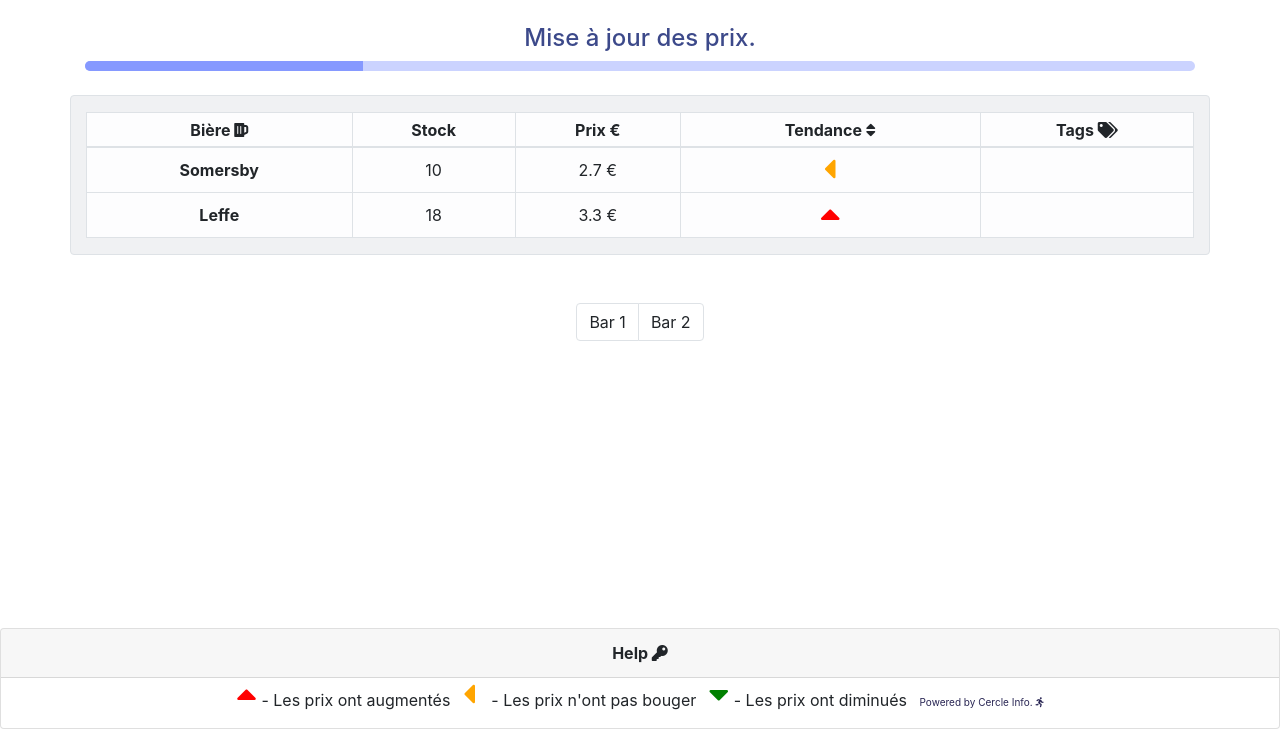
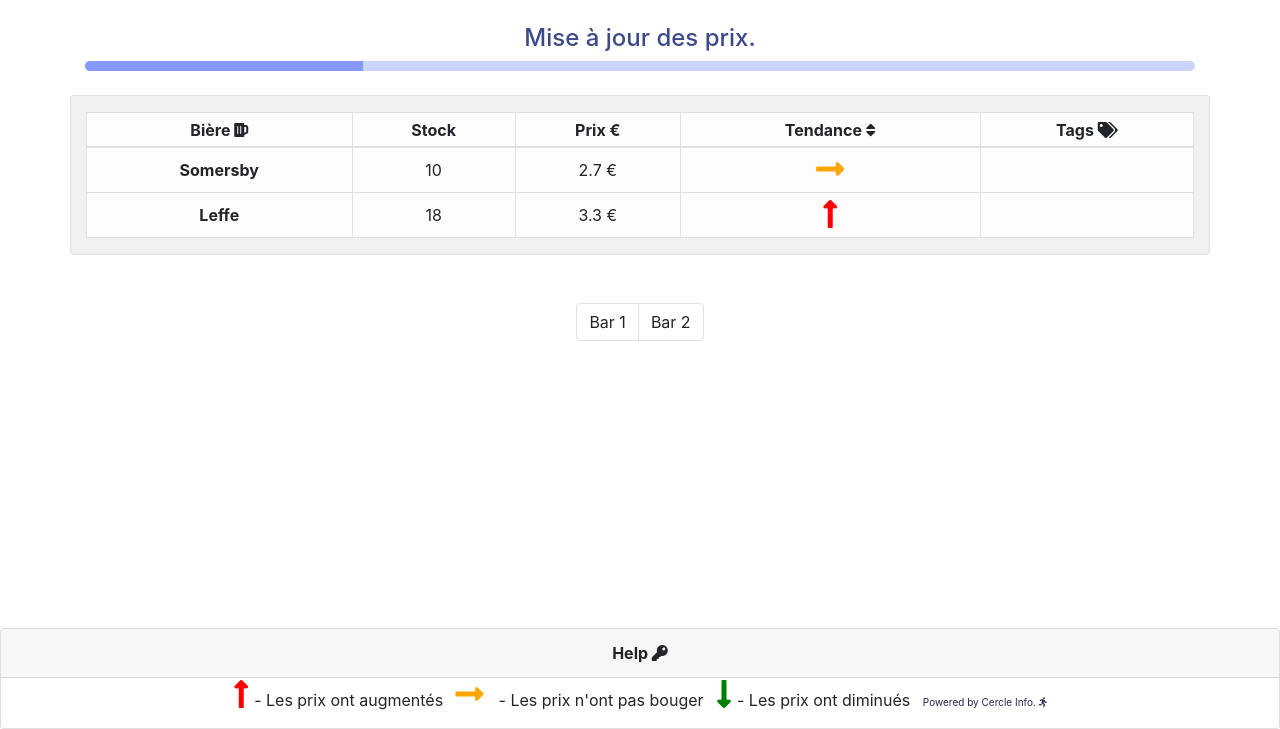
Before and after one commit to hugojcqs/Boursiere, a Django app: page /stock_page/ in a window 1280 px wide. Shown: the part 71-800 px from the top of the page. Run offline with Django 3.2, Linux system fonts and the light colour scheme; data comes from the database, SQL or seed files in the repository; both versions use the stored data as it was after the commit; some libraries are stand-ins or nearby versions.

Commit message:
ntm hugo

```diff
--- a/BoursiereDjango/static/scripts/update_stock.js
+++ b/BoursiereDjango/static/scripts/update_stock.js
@@ -108,11 +108,11 @@ function _update_stock(data) {
             trend_elem.empty();
 
             if (data.data[beer]['trend'] === 'UP') {
-                trend_elem.append(`<i class="fas fa-caret-up fa-2x" style="color: red;"></i>`);
+                trend_elem.append(`<i class="-fas fa-long-arrow-alt-up fa-2x" style="color: red;"></i>`);
             } else if (data.data[beer]['trend'] === 'EQUAL') {
-                trend_elem.append(`<i class="fas fa-caret-left fa-2x" style="color: orange;"></i>`);
+                trend_elem.append(`<i class="fas fa-long-arrow-alt-right fa-2x" style="color: orange;"></i>`);
             } else {
-                trend_elem.append(`<i class="fas fa-caret-down fa-2x" style="color: green;"></i>`);
+                trend_elem.append(`<i class="fas fa-long-arrow-alt-down fa-2x" style="color: green;"></i>`);
             }
         }
 
--- a/BoursiereDjango/templates/stock_page.html
+++ b/BoursiereDjango/templates/stock_page.html
@@ -59,11 +59,11 @@
           <td class="text-center align-middle" id="beer_price_{{ beer.id }}"> {{beer.price}} € </td>
           <td class="text-center align-middle" id="beer_trend_image_{{ beer.id }}">
           {% if beer.trend == 'UP' %}
-          <i class="fas fa-caret-up fa-2x" style="color: red;"></i>
+          <i class="fas fa-long-arrow-alt-up fa-2x" style="color: red;"></i>
           {% elif beer.trend == 'EQUAL' %}
-          <i class="fas fa-caret-left fa-2x" style="color: orange;"></i>
+          <i class="fas fa-long-arrow-alt-right fa-2x" style="color: orange;"></i>
           {% else %}
-          <i class="fas fa-caret-down fa-2x" style="color: green;"></i>
+          <i class="fas fa-long-arrow-alt-down fa-2x" style="color: green;"></i>
           {% endif %}
           </td>
           <td class="text-center align-middle" id="beer_tags_{{ beer.id }}"></td>
@@ -86,9 +86,9 @@
     <div class="card text-center">
         <div class="card-header text-center" style="font-weight: bold;">Help <i class="fas fa-key"></i></div>
           <ul class="list-inline">
-            <li class="list-inline-item"><i class="fas fa-caret-up fa-2x" style="color: red; margin-right: 5px;"></i>- Les prix ont augmentés</li>
-            <li class="list-inline-item"><i class="fas fa-caret-left fa-2x" style="color: orange; margin-right: 15px;"></i>- Les prix n'ont pas bouger</li>
-            <li class="list-inline-item"><i class="fas fa-caret-down fa-2x" style="color: green; margin-right: 5px;"></i>- Les prix ont diminués</li>
+            <li class="list-inline-item"><i class="fas fa-long-arrow-alt-up fa-2x" style="color: red; margin-right: 5px;"></i>- Les prix ont augmentés</li>
+            <li class="list-inline-item"><i class="fas fa-long-arrow-alt-right fa-2x" style="color: orange; margin-right: 15px;"></i>- Les prix n'ont pas bouger</li>
+            <li class="list-inline-item"><i class="fas fa-long-arrow-alt-down fa-2x" style="color: green; margin-right: 5px;"></i>- Les prix ont diminués</li>
             <li class="list-inline-item" style="font-size:10px;"><a class="" style="text-decoration:none;color: #292654;" href="https://www.facebook.com/cercleinfo/">Powered by Cercle Info. <i class="fas fa-running"></i></a></li>
           </ul>
 
```
Also changed, not shown: BoursiereDjango/db.sqlite3.
